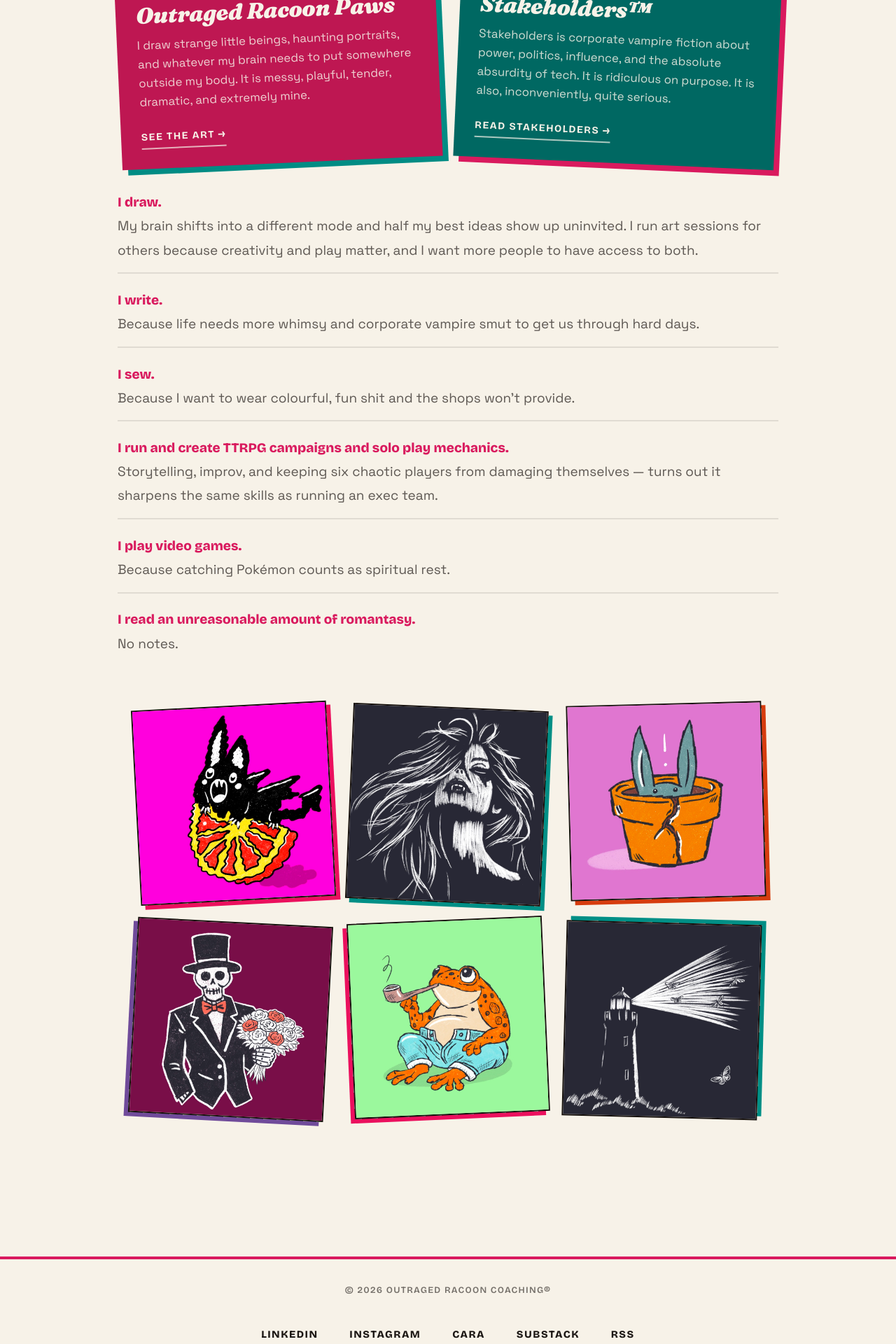
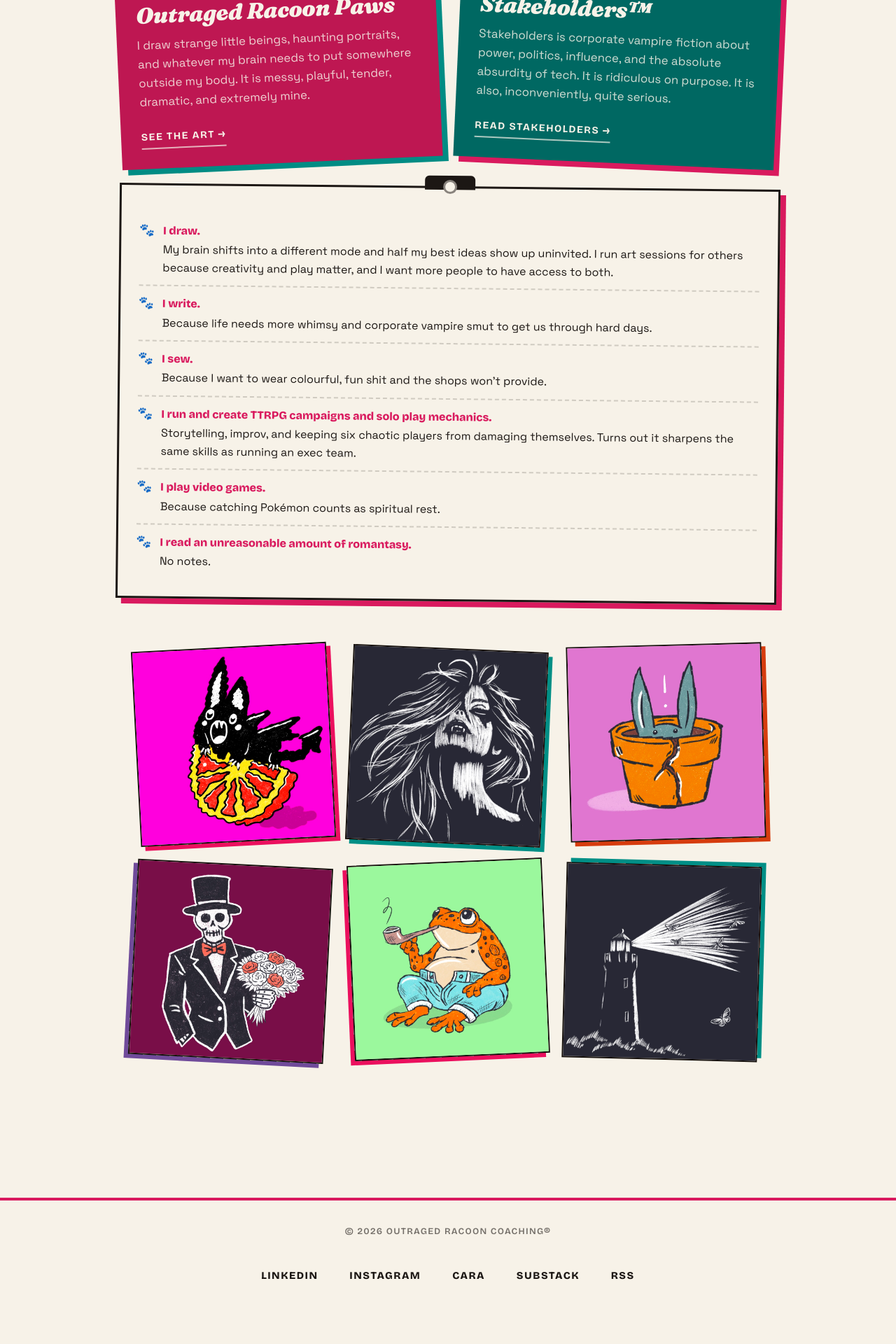
Before and after one commit to outragedpinkracoon/outragedpinkracoon.github.io, a Jekyll site: the page built from pages/who-is-val.md, in a window 1280 px wide. Shown: the part 3451-5371 px from the top of the page at 70% size. Built offline with Jekyll 4.4.1, drawn with Linux system fonts in a browser that asks for light colours; comment, search, counter and statistics services are not loaded; after the commit the page ends 5323 px from its top, so only the background shows below that.

Commit message:
Replace human-list with clipboard variant on who-is-val page
Reuses the next-steps clipboard component with a --human modifier:
opposite tilt, magenta shadow, racoon paw print bullets. Looks much
better than the plain list it replaced.

Co-Authored-By: Claude Sonnet 4.6 <noreply@anthropic.com>

```diff
--- a/_sass/main.scss
+++ b/_sass/main.scss
@@ -1482,6 +1482,16 @@ $_card-rotations:  -1.8deg,   1.5deg,   -1.2deg,   2deg;
   }
 }
 
+.next-steps--human {
+  transform: rotate(0.6deg);
+  box-shadow: 8px 8px 0 $magenta;
+
+  .next-steps__check {
+    color: $teal;
+    font-size: 1.1rem;
+  }
+}
+
 .next-steps__clipboard {
   display: none; // decorative fallback only, CSS clip is doing the work
 }
--- a/_sass/reading-mode.scss
+++ b/_sass/reading-mode.scss
@@ -78,6 +78,10 @@ body.reading-mode {
 
   .next-steps {
     box-shadow: 8px 8px 0 $reading-teal;
+  }
+  .next-steps--human {
+    box-shadow: 8px 8px 0 $reading-magenta;
+    .next-steps__check { color: $reading-teal; }
   }
   .next-steps__check { color: $reading-magenta; }
 
@@ -521,6 +525,10 @@ body.cb-red-green {
     &::before { background: #1c1714; }
     &::after { border-color: #1c1714; }
   }
+  .next-steps--human {
+    box-shadow: 8px 8px 0 $cb-blue;
+    .next-steps__check { color: $cb-amber; }
+  }
   .next-steps__check { color: $cb-blue; }
 
   .process-steps {
@@ -869,6 +877,10 @@ body.cb-blue-yellow {
   }
   .next-steps {
     box-shadow: 8px 8px 0 $tri-green;
+  }
+  .next-steps--human {
+    box-shadow: 8px 8px 0 #d91a5e;
+    .next-steps__check { color: $tri-green; }
   }
   .next-steps__check { color: #d91a5e; }
 
@@ -1264,6 +1276,10 @@ body.cb-greyscale {
     box-shadow: 8px 8px 0 $gs-mid;
     &::before { background: $gs-dark; }
     &::after { background: $gs-near-white; border-color: $gs-dark; }
+  }
+  .next-steps--human {
+    box-shadow: 8px 8px 0 $gs-mid-dark;
+    .next-steps__check { color: $gs-mid-dark; }
   }
   .next-steps__item { border-bottom-color: rgba($gs-dark, 0.2); }
   .next-steps__check { color: $gs-dark; }
--- a/pages/who-is-val.md
+++ b/pages/who-is-val.md
@@ -98,14 +98,34 @@ description: "Val Dryden is an ILM-certified neurodivergent executive coach and
   </div>
 </div>
 
-<ul class="human-list">
-  <li><strong>I draw.</strong> <span>My brain shifts into a different mode and half my best ideas show up uninvited. I run art sessions for others because creativity and play matter, and I want more people to have access to both.</span></li>
-  <li><strong>I write.</strong> <span>Because life needs more whimsy and corporate vampire smut to get us through hard days.</span></li>
-  <li><strong>I sew.</strong> <span>Because I want to wear colourful, fun shit and the shops won't provide.</span></li>
-  <li><strong>I run and create TTRPG campaigns and solo play mechanics.</strong> <span>Storytelling, improv, and keeping six chaotic players from damaging themselves — turns out it sharpens the same skills as running an exec team.</span></li>
-  <li><strong>I play video games.</strong> <span>Because catching Pokémon counts as spiritual rest.</span></li>
-  <li><strong>I read an unreasonable amount of romantasy.</strong> <span>No notes.</span></li>
-</ul>
+<div class="next-steps next-steps--human" aria-label="Things Val actually does">
+  <ol class="next-steps__list">
+    <li class="next-steps__item">
+      <span class="next-steps__check" aria-hidden="true">🐾</span>
+      <div class="next-steps__content"><strong>I draw.</strong> My brain shifts into a different mode and half my best ideas show up uninvited. I run art sessions for others because creativity and play matter, and I want more people to have access to both.</div>
+    </li>
+    <li class="next-steps__item">
+      <span class="next-steps__check" aria-hidden="true">🐾</span>
+      <div class="next-steps__content"><strong>I write.</strong> Because life needs more whimsy and corporate vampire smut to get us through hard days.</div>
+    </li>
+    <li class="next-steps__item">
+      <span class="next-steps__check" aria-hidden="true">🐾</span>
+      <div class="next-steps__content"><strong>I sew.</strong> Because I want to wear colourful, fun shit and the shops won't provide.</div>
+    </li>
+    <li class="next-steps__item">
+      <span class="next-steps__check" aria-hidden="true">🐾</span>
+      <div class="next-steps__content"><strong>I run and create TTRPG campaigns and solo play mechanics.</strong> Storytelling, improv, and keeping six chaotic players from damaging themselves. Turns out it sharpens the same skills as running an exec team.</div>
+    </li>
+    <li class="next-steps__item">
+      <span class="next-steps__check" aria-hidden="true">🐾</span>
+      <div class="next-steps__content"><strong>I play video games.</strong> Because catching Pokémon counts as spiritual rest.</div>
+    </li>
+    <li class="next-steps__item">
+      <span class="next-steps__check" aria-hidden="true">🐾</span>
+      <div class="next-steps__content"><strong>I read an unreasonable amount of romantasy.</strong> No notes.</div>
+    </li>
+  </ol>
+</div>
 
 <div class="image-gallery">
   <img src="/assets/images/brand-images/bat-eating-grapefruit-pink-bg.jpeg" alt="a demon bat eating a grapefruit on a hot pink background">
```
